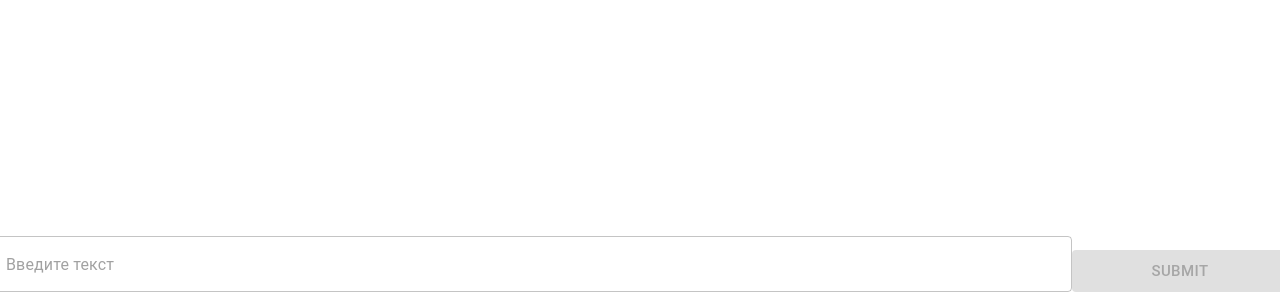
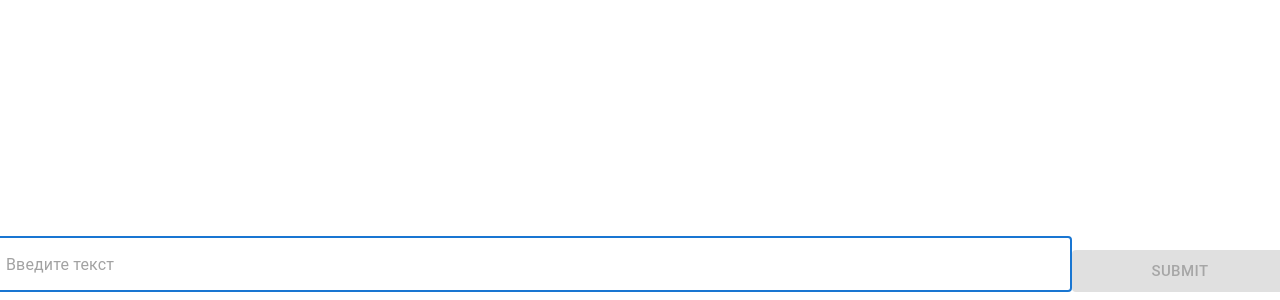
Before and after one commit to Justx112/firstreactapp, a React (Create React App) app: page / in a window 1280 px wide. Shown: the part 508-808 px from the top of the page. Built offline with nearby package versions, Linux system fonts and the light colour scheme.

Commit message:
add last changes

```diff
--- a/src/App.js
+++ b/src/App.js
@@ -1,4 +1,4 @@
-import { useState, useEffect } from 'react';
+import { useState, useEffect, useRef } from 'react';
 import Message from './Message';
 import Button from '@mui/material/Button';
 import TextField from '@mui/material/TextField';
@@ -11,6 +11,7 @@ const getId = (array) => {
 function App() {
   const [messageList, addMessage] = useState([]);
   const [textInput, SetTextInput] = useState('');
+  const inputTextRef = useRef(null);
 
   const handleSubmit = (event) => {
     event.preventDefault();
@@ -39,11 +40,14 @@ function App() {
     }
   }, [messageList]);
 
+  useEffect(()=>{
+    console.log(inputTextRef.current);
+  });
+
   const inputText = (event) => {
     event.preventDefault();
     SetTextInput(event.target.value)
   }
-
 
 
   return (
@@ -65,7 +69,7 @@ function App() {
           rowSpacing={2}
           alignItems="flex-end"
         >
-          <Grid xs={10}><TextField value={textInput} onChange={inputText} fullWidth id="outlined-basic" variant="outlined" placeholder="Введите текст" /></Grid>
+          <Grid xs={10}><TextField autoFocus ref={inputTextRef} value={textInput} onChange={inputText} fullWidth id="outlined-basic" variant="outlined" placeholder="Введите текст" /></Grid>
           <Grid xs={2}><Button size={"large"} variant="contained" fullWidth type="submit" disabled={!textInput}>Submit</Button></Grid>
         </Grid>
       </form>
```
